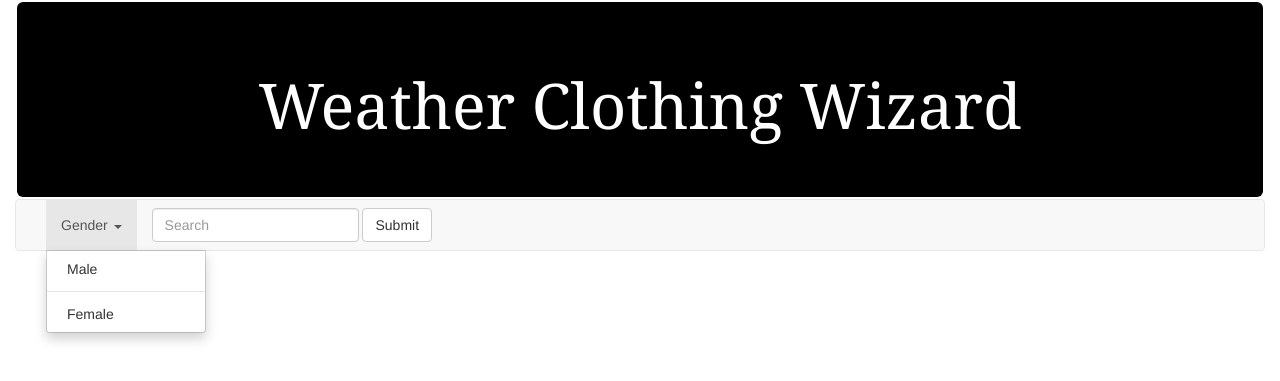
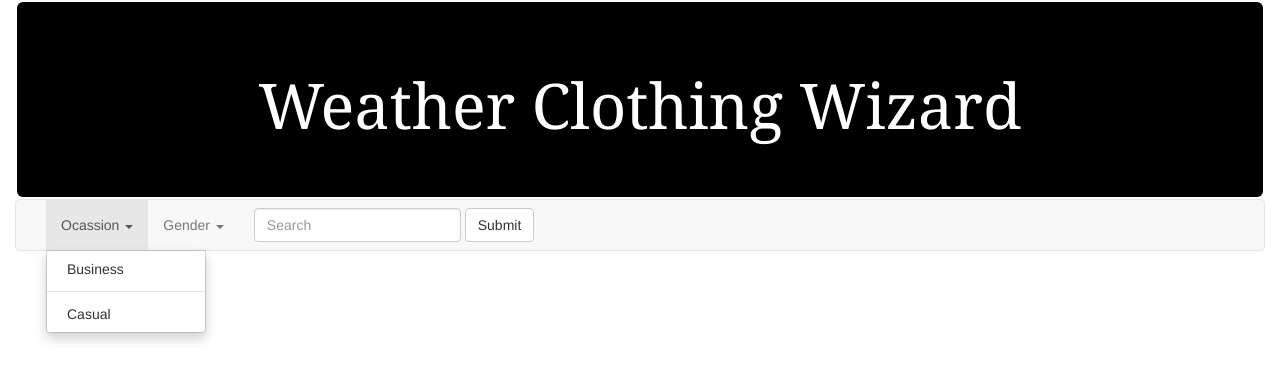
Before and after one commit to sunita321/weatherclothingwizard, a PHP site: page /Weahter_Clothing_Wizard.html in a window 1280 px wide, after a click on "Ocassion". Shown: the top 381 px of the page. Run offline with PHP 8.4, Linux system fonts and the light colour scheme.

Commit message:
added div for us to  print results

```diff
--- a/Assets/css/style.css
+++ b/Assets/css/style.css
@@ -5,3 +5,11 @@
 	font-family: Georgia,serif;
 	margin: 2px;
 	}
+
+#weatherPanel{
+	float: left;
+}
+
+#clothingPanel{
+	float: none;
+}
--- a/Weahter_Clothing_Wizard.html
+++ b/Weahter_Clothing_Wizard.html
@@ -32,6 +32,20 @@
     <div class="collapse navbar-collapse" id="bs-example-navbar-collapse-1">
       <ul class="nav navbar-nav">
         <li class="dropdown">
+          <a href="#" class="dropdown-toggle" data-toggle="dropdown" role="button" aria-haspopup="true" aria-expanded="false">Ocassion <span class="caret"></span></a>
+          <ul class="dropdown-menu">
+            <li><a href="#">Business </a></li>
+            <li role="separator" class="divider"></li>
+            <li><a href="#">Casual </a></li>
+          </ul>
+        </li>
+      </ul>
+
+      <!-- TEXT FIELD & Submit Button -->
+
+    <div class="collapse navbar-collapse" id="bs-example-navbar-collapse-1">
+      <ul class="nav navbar-nav">
+        <li class="dropdown">
           <a href="#" class="dropdown-toggle" data-toggle="dropdown" role="button" aria-haspopup="true" aria-expanded="false">Gender <span class="caret"></span></a>
           <ul class="dropdown-menu">
             <li><a href="#">Male </a></li>
@@ -41,7 +55,6 @@
         </li>
       </ul>
 
-      <!-- TEXT FIELD & Submit Button -->
       <form class="navbar-form navbar-left">
         <div class="form-group">
           <input type="text" class="form-control" placeholder="Search">
@@ -49,12 +62,16 @@
         <button type="submit" class="btn btn-default">Submit</button>
       </form>
       <!-- TEXT FIELD & Submit Button Ends-->
-    </div><!-- /.navbar-collapse -->
-  </div><!-- /.container-fluid -->
-</nav>
+      </div><!-- /.navbar-collapse -->
+    </div><!-- /.container-fluid -->
+  </nav>
+</div>
+
+<div class="container-fluid" id="infoContainer">
+
 
 </div>
-
+</div>
 
 
   <script src="https://ajax.googleapis.com/ajax/libs/jquery/1.12.4/jquery.min.js"></script>
```
